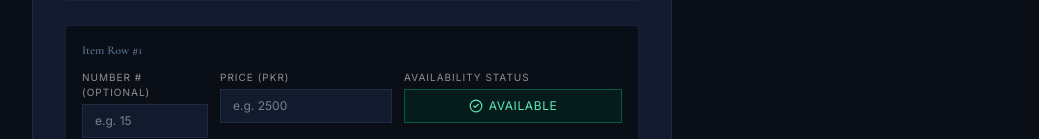
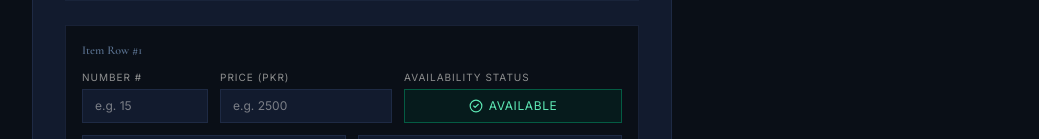
Before and after one commit to tayab-tries/rustic-jewels, a Next.js app: page /admin/dashboard/new in a window 1280 px wide. Shown: the part 813-952 px from the top of the page, without its empty margins (120-1159 px from the left). Built offline with nearby package versions, Linux system fonts and the light colour scheme; no server answers; the database is empty.

Commit message:
Clean up Item Number label formatting in forms

```diff
--- a/app/admin/dashboard/edit/[id]/page.tsx
+++ b/app/admin/dashboard/edit/[id]/page.tsx
@@ -389,7 +389,7 @@ export default function EditListing({ params }: { params: Promise<{ id: string }
                       {/* Item Number */}
                       <div className="sm:col-span-3 flex flex-col gap-1">
                         <label className="text-[10px] uppercase tracking-widest text-brand-champagne/60">
-                          Number # (Optional)
+                          Number #
                         </label>
                         <input
                           type="text"
--- a/app/admin/dashboard/new/page.tsx
+++ b/app/admin/dashboard/new/page.tsx
@@ -343,7 +343,7 @@ export default function NewListing() {
                       {/* Item Number */}
                       <div className="sm:col-span-3 flex flex-col gap-1">
                         <label className="text-[10px] uppercase tracking-widest text-brand-champagne/60">
-                          Number # (Optional)
+                          Number #
                         </label>
                         <input
                           type="text"
```
